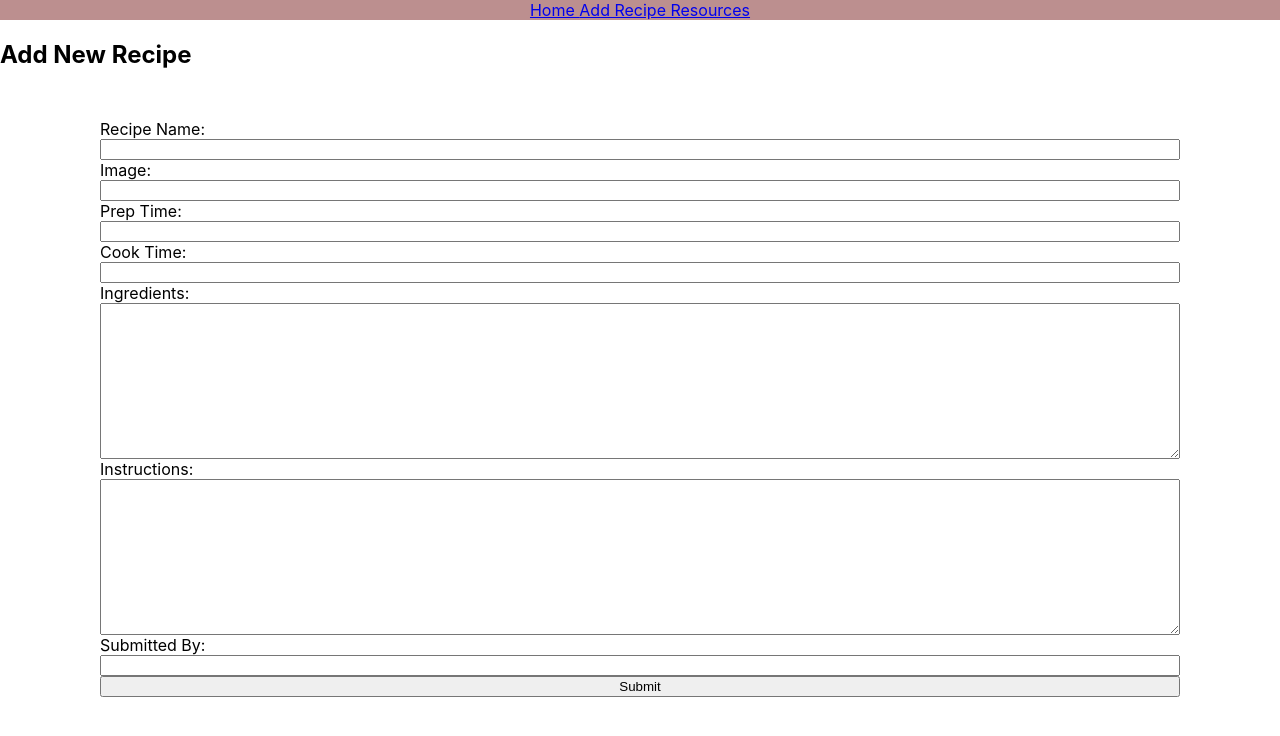
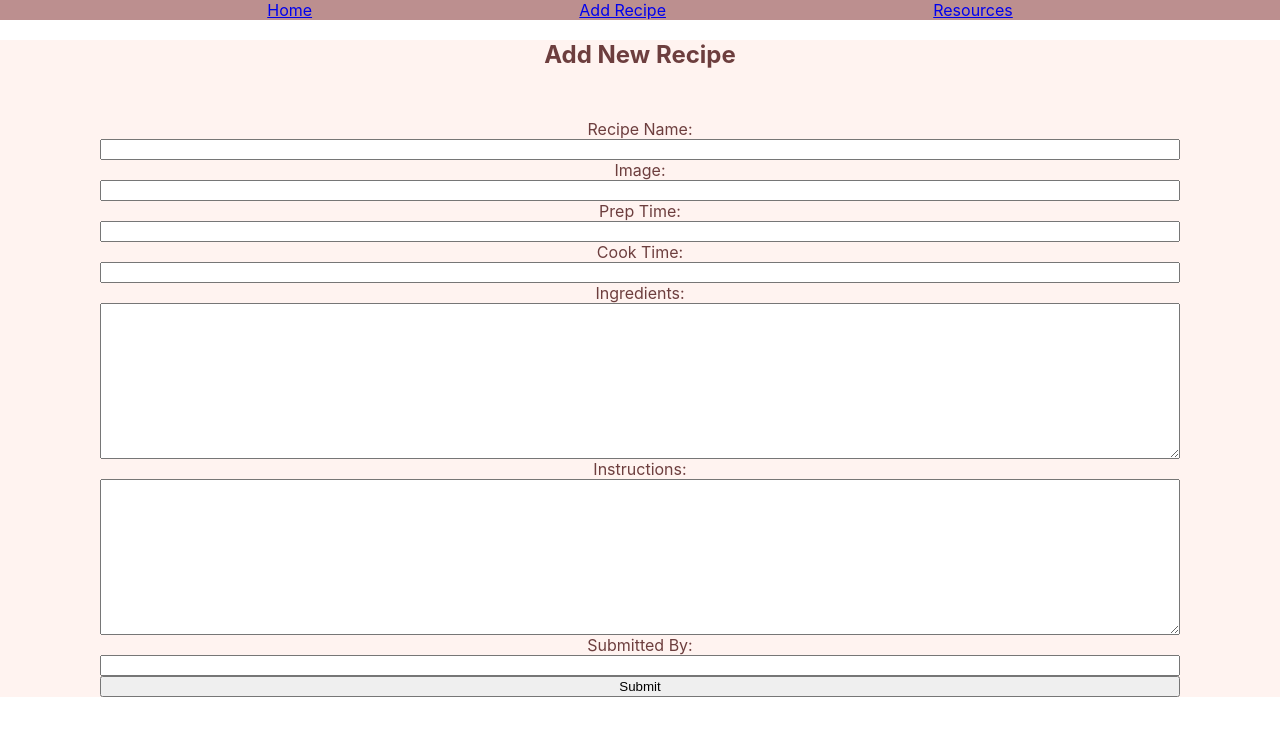
Before and after one commit to ralicynf/recipedia, a React (Create React App) app in the folder client/recipedia/: page /recipes/addRecipe in a window 1280 px wide. Shown: the top 736 px of the page. Built offline with nearby package versions, Linux system fonts and the light colour scheme; no server answers.

Commit message:
added some basic css styling

```diff
--- a/client/recipedia/src/App.css
+++ b/client/recipedia/src/App.css
@@ -1,8 +1,3 @@
-.App {
-  text-align: center;
-  background-color: grey
-}
-
 .App-logo {
   height: 40vmin;
   pointer-events: none;
@@ -26,11 +21,20 @@
 header {
   background-color: rosybrown;
   color: solid white;
+
+
+}
+main {
+  background-color: #fff3f0;
+  text-align: center;
+  color: rgb(109, 62, 62)
+}
+
+nav {
   display: flex;
   flex-direction: row;
   text-align: center;
   justify-content: space-evenly;
-
 }
 
 form {
@@ -42,7 +46,8 @@ form {
 .r-flex {
   display: flex;
   flex-direction: column;
-  max-width: 100px
+  color: white;
+
 }
 
 img {
@@ -55,5 +60,5 @@ img {
   width: 400px;
   margin: 30px;
   text-align: center;
-  background-color: rosybrown
+  background-color: rosybrown;
 }
--- a/client/recipedia/src/components/RecipeCard.jsx
+++ b/client/recipedia/src/components/RecipeCard.jsx
@@ -16,5 +16,3 @@ const RecipeCard = (props) => {
 }
 
 export default RecipeCard
-
-//want to have recipe card go to the recipe details on click
--- a/client/recipedia/src/components/RecipeForm.jsx
+++ b/client/recipedia/src/components/RecipeForm.jsx
@@ -19,6 +19,7 @@ const RecipeForm = (props) => {
         let res = await axios.post(`http://localhost:3001/recipedia/recipes`, formState)
         console.log(res.data)
         setFormState(startState)
+
     }
 
     const handleChange = (event) => {
@@ -46,7 +47,7 @@ const RecipeForm = (props) => {
                     <input
                         onChange={handleChange}
                         type="text"
-                        id="prep"
+                        id="prepTime"
                         value={formState.prepTime}
                     />
                 <label htmlFor="Cook Time">Cook Time:</label>
--- a/client/recipedia/src/pages/AddRecipe.js
+++ b/client/recipedia/src/pages/AddRecipe.js
@@ -9,9 +9,9 @@ const AddRecipe = () => {
 
     const getRecipes = async () => {
         try {
-        let res = await axios.get( `http://localhost:3001/recipedia/allrecipes`)
-        console.log(res.data)
-        setRecipes(res.data)
+            let res = await axios.get( `http://localhost:3001/recipedia/allrecipes`)
+            console.log(res.data)
+            setRecipes(res.data)
         } catch(error) {
             console.log(error)
         }
```
